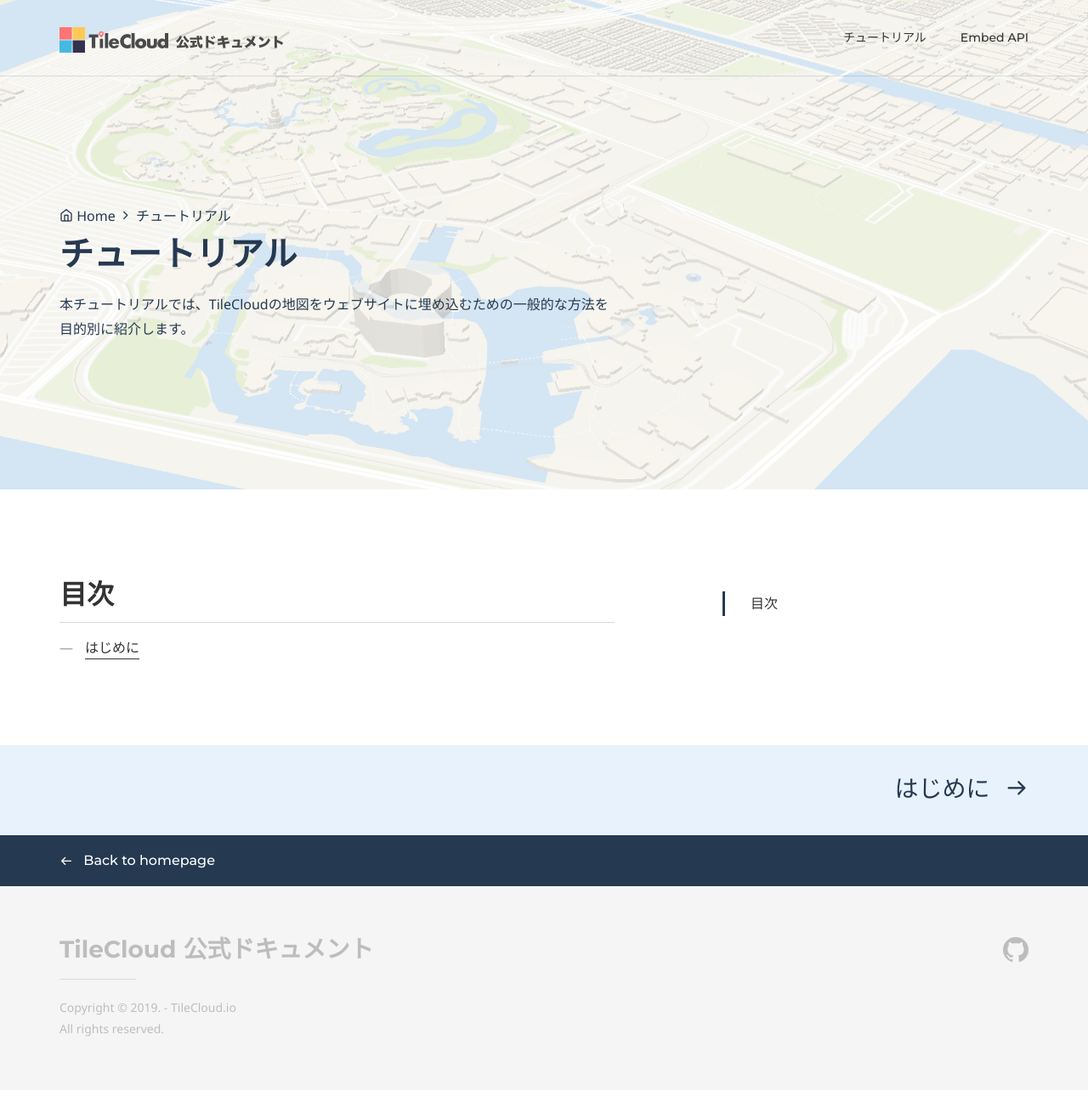
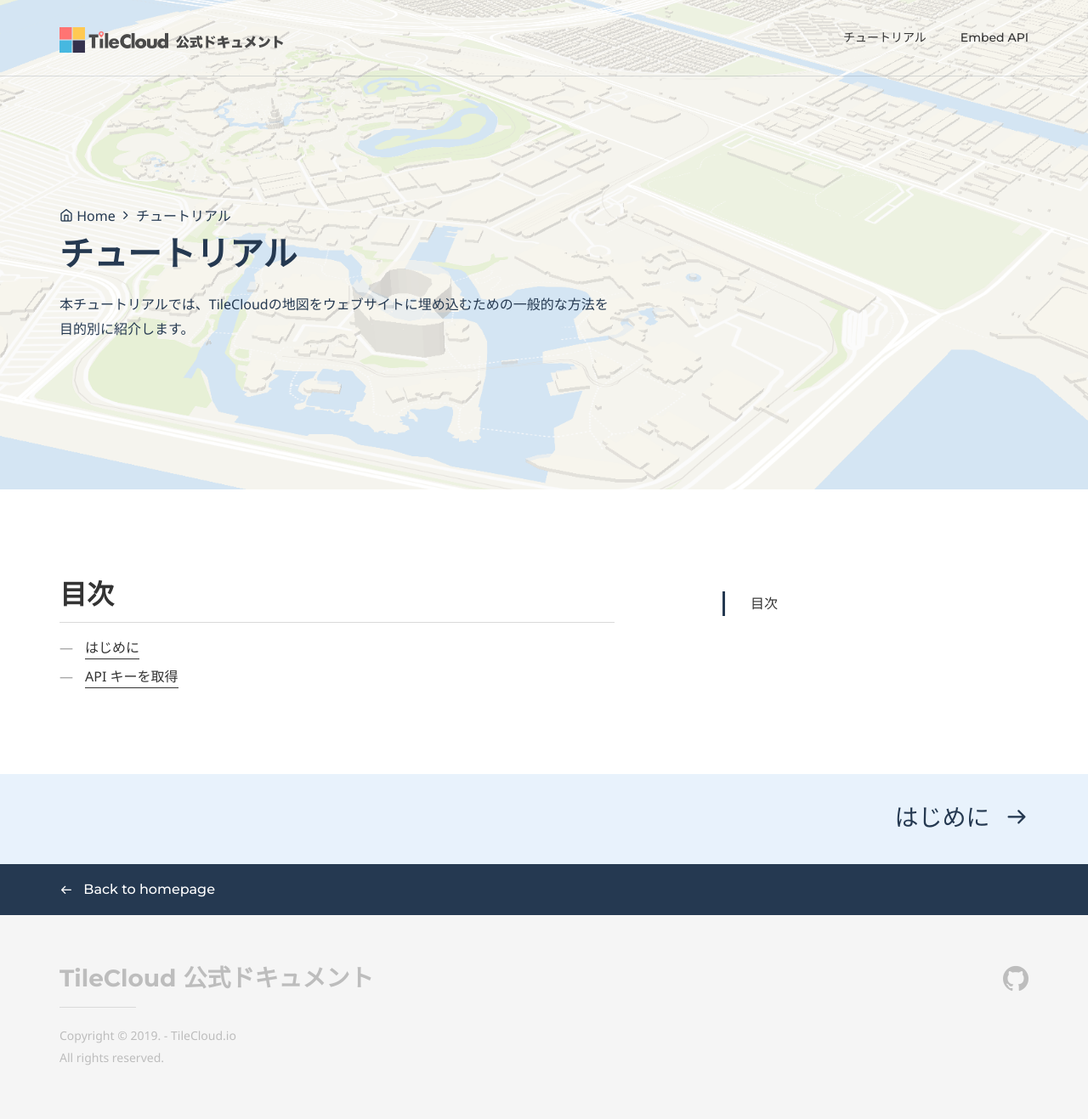
Before and after one commit to tilecloud/docs.tilecloud.io, a Jekyll site: the page built from tutorial/index.md, in a window 1280 px wide. Shown: the whole page at 85% size. Built offline with Jekyll 4.4.1, drawn with Linux system fonts in a browser that asks for light colours; some web fonts are replaced; a script that is not in the unit is left out; before the commit the page ends 1283 px from its top, so only the background shows below that.

Commit message:
some fix

```diff
--- a/tutorial/index.md
+++ b/tutorial/index.md
@@ -36,4 +36,5 @@ breadcrumbs:
 
 ## 目次
 
-* [はじめに](./introduction/)
+* [はじめに](/tutorial/introduction/)
+* [API キーを取得](/tutorial/get-api/)
```
Also changed, not shown: other parts of tutorial/index.md (+1 -1 lines).
